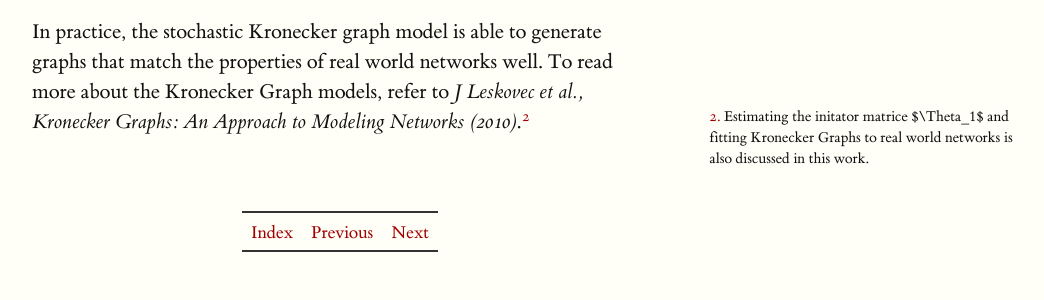
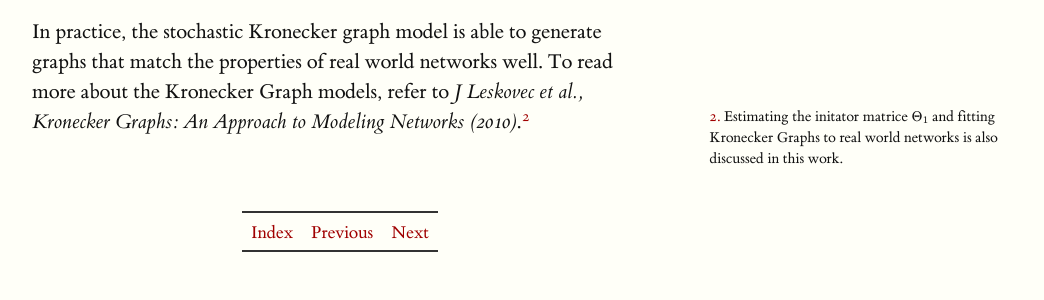
Before and after one commit to snap-stanford/cs224w-notes, a Jekyll site: the page built from preliminaries/measuring-networks-random-graphs.md, in a window 1280 px wide and 900 px high, scrolled down 14029 px. Shown: the part 452-752 px from the top of the window, without its empty margins (128-1172 px from the left). Built offline with Jekyll 4.4.1, drawn with Linux system fonts in a browser that asks for light colours; formulas are drawn with MathJax 3.

Commit message:
Fix type in math command

```diff
--- a/preliminaries/measuring-networks-random-graphs.md
+++ b/preliminaries/measuring-networks-random-graphs.md
@@ -273,7 +273,7 @@ $$y = 1 \cdot 2^{3-1} + 0 \cdot 2^{3-2} + 1 \cdot 2^{3-3} = 1 \cdot 2^2 + 0 \cdo
 
 Hence, we add edge $$(3,5)$$ to the graph.
 
-In practice, the stochastic Kronecker graph model is able to generate graphs that match the properties of real world networks well. To read more about the Kronecker Graph models, refer to *J Leskovec et al., Kronecker Graphs: An Approach to Modeling Networks (2010)*.{% include sidenote.html id='note-graphnetwork' note='Estimating the initator matrice $\Theta_1$ and fitting Kronecker Graphs to real world networks is also discussed in this work.'%}
+In practice, the stochastic Kronecker graph model is able to generate graphs that match the properties of real world networks well. To read more about the Kronecker Graph models, refer to *J Leskovec et al., Kronecker Graphs: An Approach to Modeling Networks (2010)*.{% include sidenote.html id='note-graphnetwork' note='Estimating the initator matrice $$\Theta_1$$ and fitting Kronecker Graphs to real world networks is also discussed in this work.'%}
 
 
 <br/>
```
